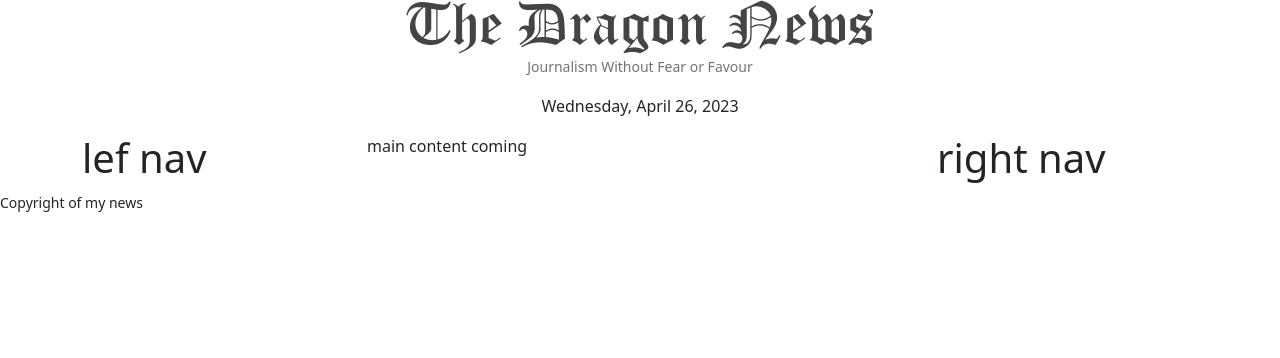
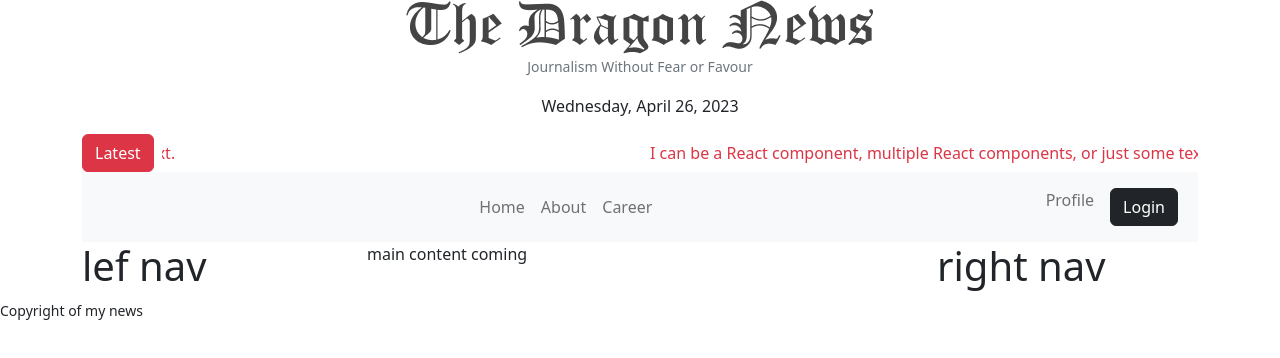
Before and after one commit to HumaionKobir1/the-news-dragon-client, a React (Vite) app: page / in a window 1280 px wide. Shown: the top 358 px of the page. Built offline with nearby package versions, Linux system fonts and the light colour scheme.

Commit message:
React Marquee and Responsive NavBar

```diff
--- a/package.json
+++ b/package.json
@@ -17,6 +17,7 @@
     "react": "^18.2.0",
     "react-bootstrap": "^2.7.4",
     "react-dom": "^18.2.0",
+    "react-fast-marquee": "^1.5.2",
     "react-router-dom": "^6.10.0",
     "sort-by": "^1.2.0"
   },
--- a/src/shared/Header/Header.jsx
+++ b/src/shared/Header/Header.jsx
@@ -1,17 +1,45 @@
 import React from 'react';
 import logo from '../../assets/logo.png'
 import moment from 'moment';
+import { Button, Container, Nav, Navbar, NavDropdown } from 'react-bootstrap';
+import Marquee from "react-fast-marquee";
+
 
 
 const Header = () => {
     return (
-        <div>
+        <Container>
             <div className='text-center'>
                 <img src={logo} alt="" />
                 <p className='text-secondary'><small>Journalism Without Fear or Favour</small></p>
                 <p>{moment().format("dddd, MMMM D, YYYY")}</p>
             </div>
-        </div>
+            <div className='d-flex gap-2'>
+                <Button variant="danger">Latest</Button>
+                <Marquee speed={100} className='text-danger'>
+                    I can be a React component, multiple React components, or just some text.
+                </Marquee>
+            </div>
+
+            <Navbar collapseOnSelect expand="lg" bg="light" variant="light">
+                <Container>
+                    <Navbar.Toggle aria-controls="responsive-navbar-nav" />
+                    <Navbar.Collapse id="responsive-navbar-nav">
+                    <Nav className="mx-auto">
+                        <Nav.Link href="#features">Home</Nav.Link>
+                        <Nav.Link href="#pricing">About</Nav.Link>
+                        <Nav.Link href="#pricing">Career</Nav.Link>
+                    </Nav>
+                    <Nav>
+                        <Nav.Link href="#deets">Profile</Nav.Link>
+                        <Nav.Link eventKey={2} href="#memes">
+                        <Button variant="dark">Login</Button>
+                        </Nav.Link>
+                    </Nav>
+                    </Navbar.Collapse>
+                </Container>
+            </Navbar>
+        </Container>
     );
 };
 
```
Also changed, not shown: 1 other file (tests, documents, lock files or other folders).
